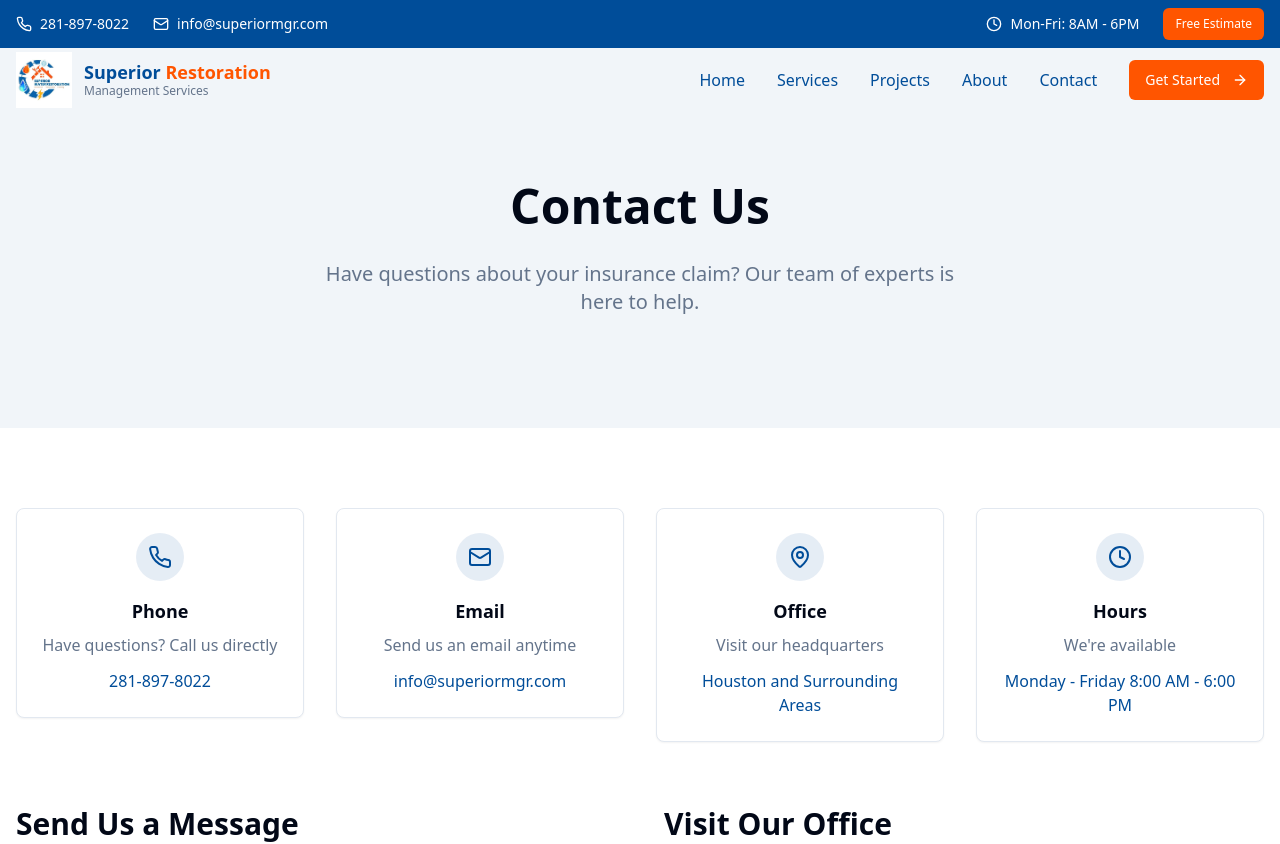
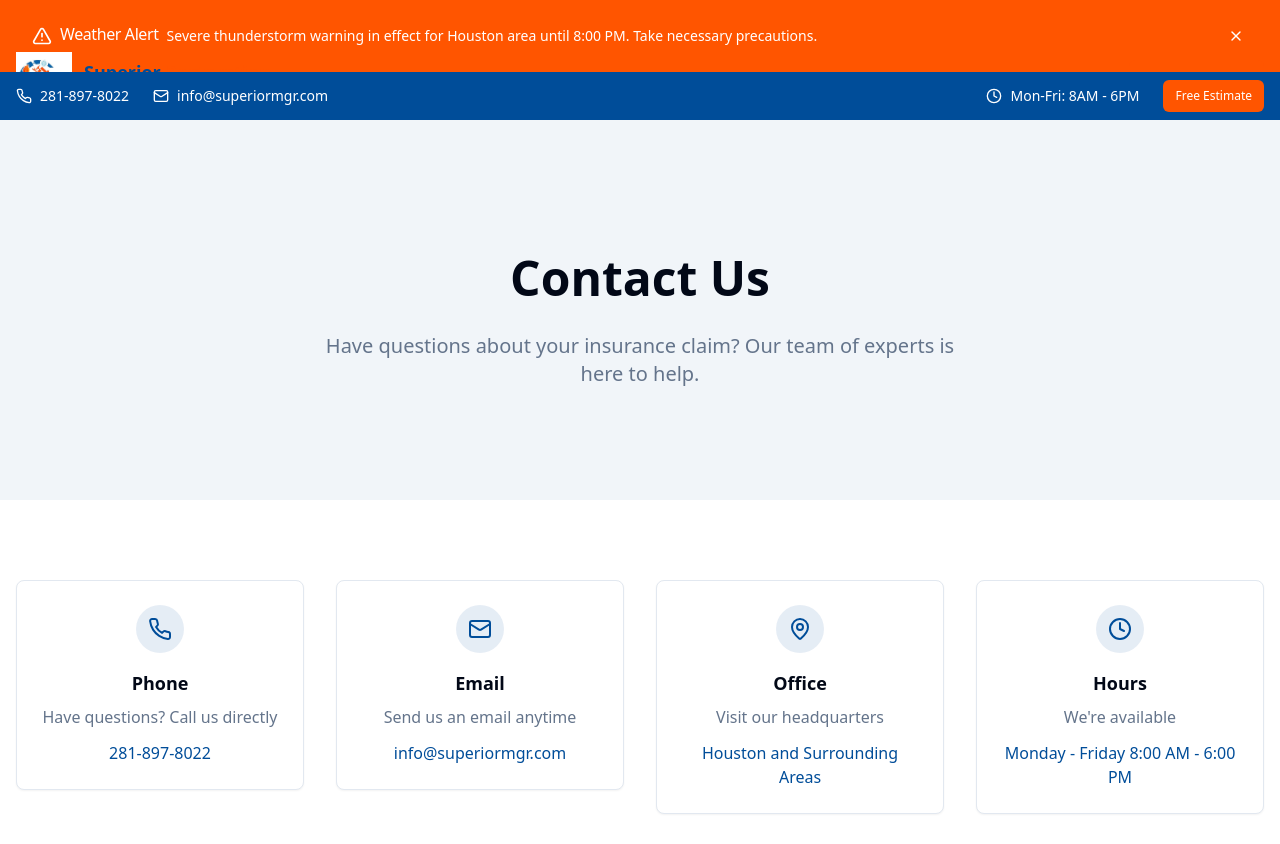
Before and after one commit to devsupport-tech/cbremix-animations, a React (Vite) app: page /contact in a window 1280 px wide. Shown: the top 844 px of the page. Built offline with nearby package versions, Linux system fonts and the light colour scheme.

Commit message:
Add weather alert banner
Add a banner at the top of each page to display weather alerts.

```diff
--- /dev/null
+++ b/src/components/AlertBanner.tsx
@@ -0,0 +1,49 @@
+
+import { useState } from "react";
+import { Alert, AlertDescription, AlertTitle } from "@/components/ui/alert";
+import { AlertTriangle, X } from "lucide-react";
+import { Button } from "@/components/ui/button";
+
+type AlertBannerProps = {
+  alertMessage: string;
+  alertTitle?: string;
+  variant?: "default" | "destructive";
+};
+
+const AlertBanner = ({
+  alertMessage,
+  alertTitle = "Weather Alert",
+  variant = "default"
+}: AlertBannerProps) => {
+  const [isVisible, setIsVisible] = useState(true);
+
+  if (!isVisible) return null;
+
+  return (
+    <div className="w-full bg-orange">
+      <div className="container mx-auto px-4 py-2">
+        <Alert
+          variant={variant}
+          className="border-none bg-transparent text-white flex items-center justify-between"
+        >
+          <div className="flex items-center">
+            <AlertTriangle className="h-5 w-5 mr-2" />
+            {alertTitle && <AlertTitle className="mr-2">{alertTitle}</AlertTitle>}
+            <AlertDescription className="text-white">{alertMessage}</AlertDescription>
+          </div>
+          <Button
+            variant="ghost"
+            size="sm"
+            onClick={() => setIsVisible(false)}
+            className="text-white hover:bg-orange/20 p-1 h-auto"
+          >
+            <X className="h-4 w-4" />
+            <span className="sr-only">Close</span>
+          </Button>
+        </Alert>
+      </div>
+    </div>
+  );
+};
+
+export default AlertBanner;
--- a/src/components/PageLayout.tsx
+++ b/src/components/PageLayout.tsx
@@ -4,6 +4,7 @@ import { motion } from "framer-motion";
 import Navbar from "@/components/Navbar";
 import Footer from "@/components/Footer";
 import SmartHeader from "@/components/SmartHeader";
+import AlertBanner from "@/components/AlertBanner";
 
 interface PageLayoutProps {
   children: ReactNode;
@@ -16,8 +17,12 @@ const PageLayout = ({
   className = "",
   showSmartHeader = true
 }: PageLayoutProps) => {
+  // Weather alert message - in a real app, this would come from an API
+  const weatherAlert = "Severe thunderstorm warning in effect for Houston area until 8:00 PM. Take necessary precautions.";
+
   return (
     <div className="flex flex-col min-h-screen">
+      <AlertBanner alertMessage={weatherAlert} />
       {showSmartHeader && <SmartHeader />}
       <Navbar />
       <motion.main
```
